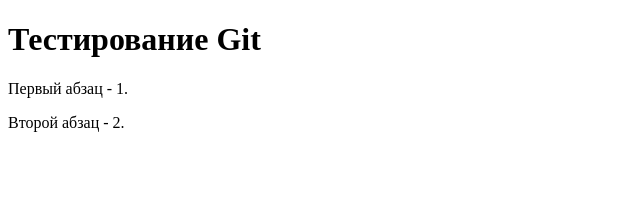
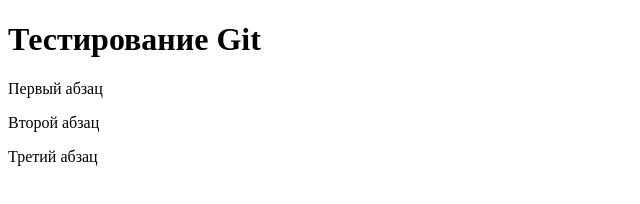
Before and after one commit to MShilenko/first, a plain HTML site: page index.html in a window 1280 px wide. Shown: the whole page, without its empty margins (0-640 px from the left). Drawn offline with Linux system fonts and the light colour scheme.

Commit message:
edit2 index

```diff
--- a/index.html
+++ b/index.html
@@ -6,7 +6,8 @@
  </head>
  <body>
   <h1>Тестирование Git</h1>
-  <p>Первый абзац - 1.</p>
-  <p>Второй абзац - 2.</p>
+  <p>Первый абзац</p>
+  <p>Второй абзац</p>
+  <p>Третий абзац</p>
  </body>
 </html>
```
